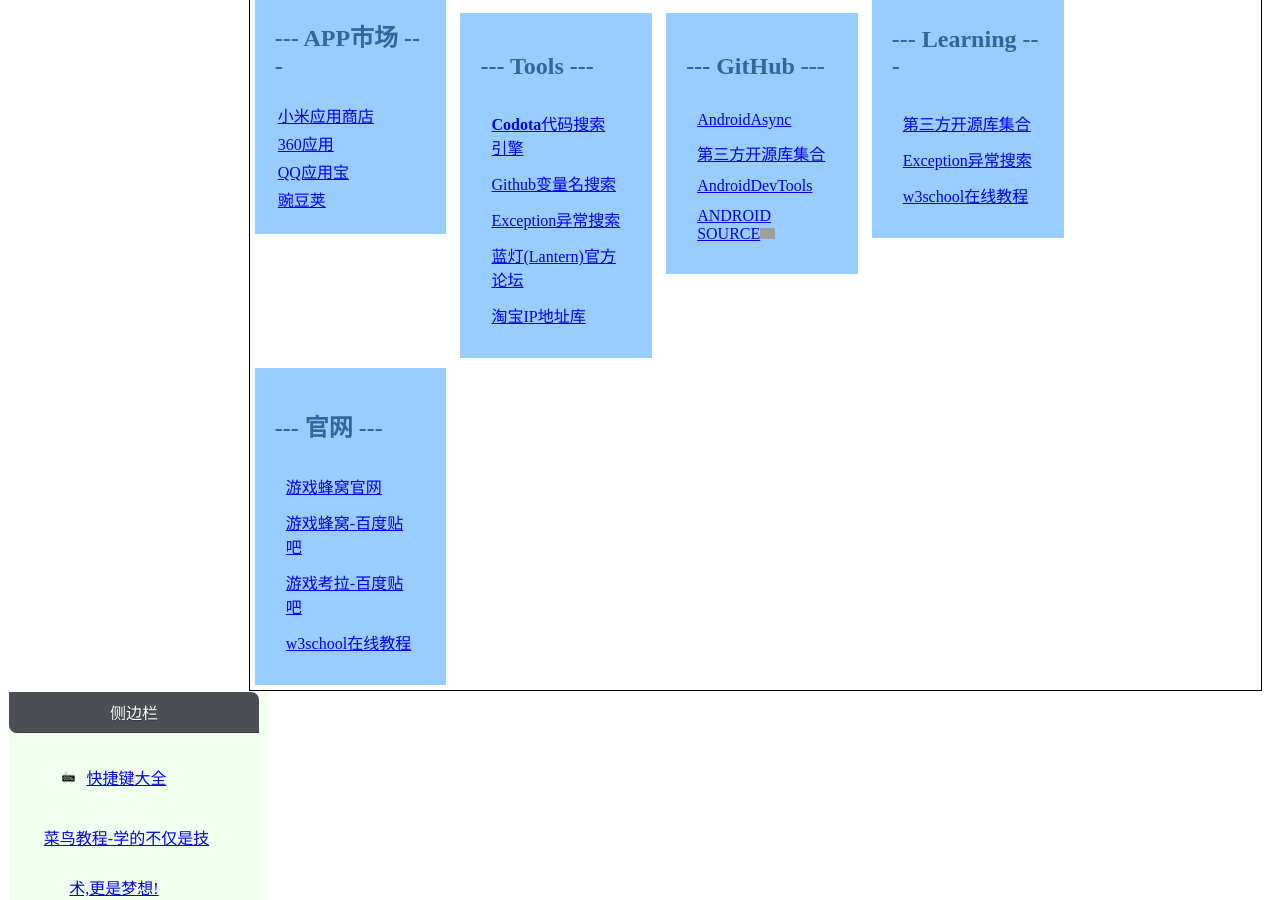
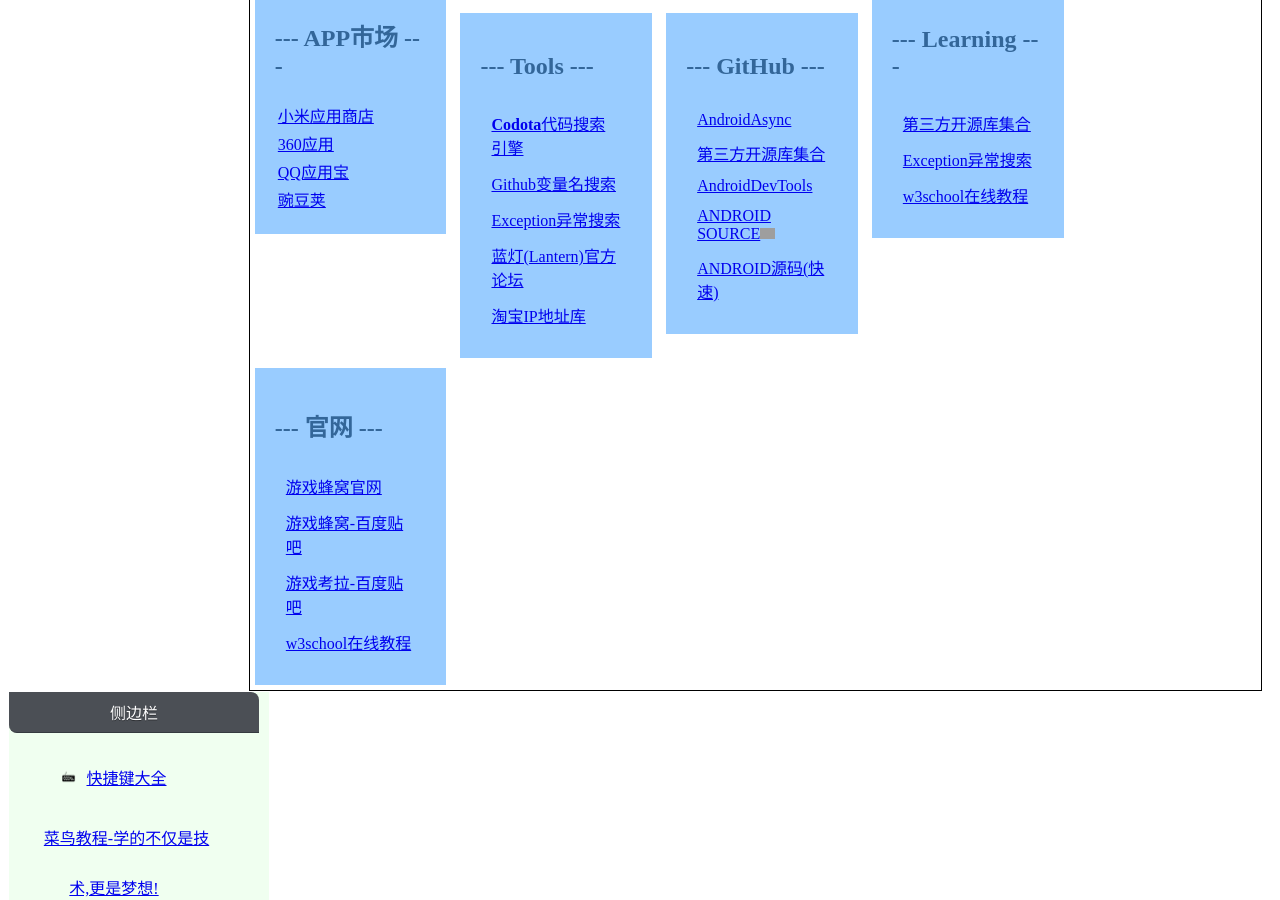
Before and after one commit to github201407/github201407.github.io, a Jekyll site: the page common.html, which Jekyll copies as it is, in a window 1280 px wide and 900 px high, scrolled down 946 px. Built offline with Jekyll 4.4.1, drawn with Linux system fonts in a browser that asks for light colours; grey boxes are pictures that could not be loaded.

Commit message:
Android源码快速搜索版本

```diff
--- a/common.html
+++ b/common.html
@@ -463,6 +463,9 @@
                 target="_blank">ANDROID SOURCE<img class="nav__item-icon"
                   src="http://androidxref.com/images/title.png" /></a></td>
           </tr>
+          <tr>
+            <td> <a href="http://aospxref.com/" target="_blank">ANDROID源码(快速)</a></td>
+          </tr>
         </tbody>
       </table>
     </div>
```
